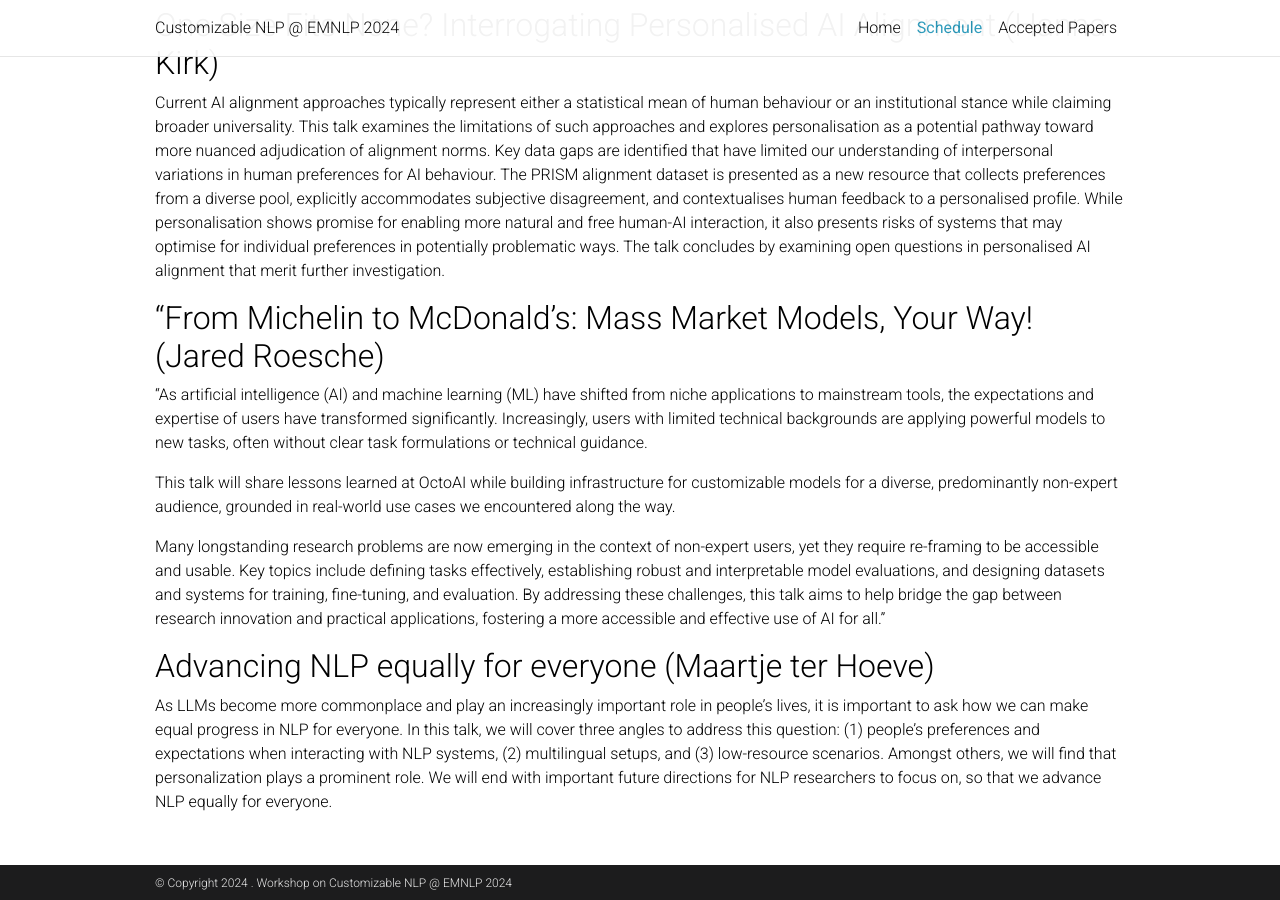
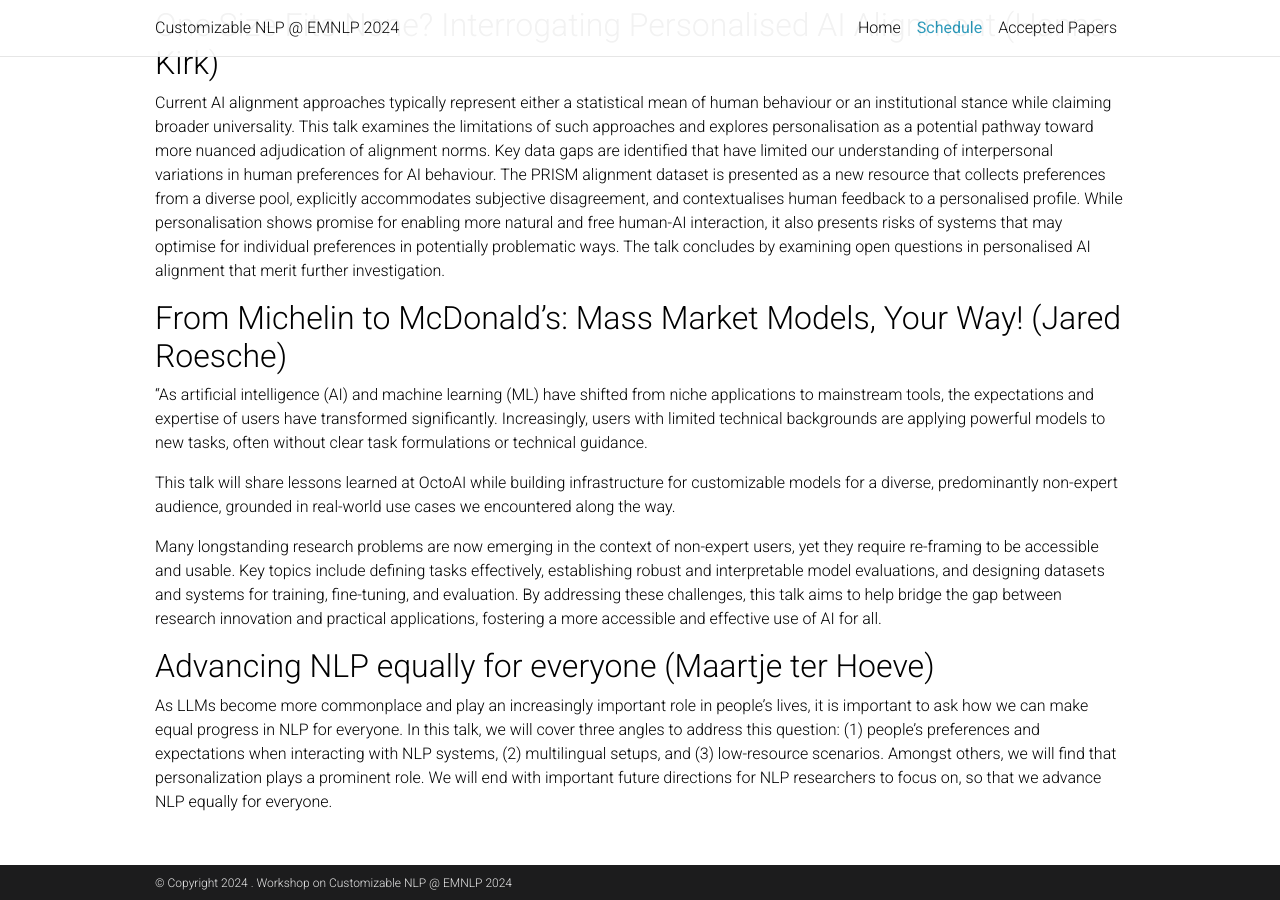
Before and after one commit to customnlp4u-24/customnlp4u-24.github.io, a Jekyll site: the page built from _pages/schedule.md, in a window 1280 px wide and 900 px high, scrolled down 1118 px. Built offline with Jekyll 4.4.1, drawn with Linux system fonts in a browser that asks for light colours; comment, search, counter and statistics services are not loaded; a style sheet for code colours, icons or effects is not loaded.

Commit message:
updated typo

```diff
--- a/_pages/schedule.md
+++ b/_pages/schedule.md
@@ -64,12 +64,12 @@ For large language models to work effectively in everyday social interactions, c
 ## One Size Fits None? Interrogating Personalised AI Alignment (Hanna Kirk)
 Current AI alignment approaches typically represent either a statistical mean of human behaviour or an institutional stance while claiming broader universality. This talk examines the limitations of such approaches and explores personalisation as a potential pathway toward more nuanced adjudication of alignment norms. Key data gaps are identified that have limited our understanding of interpersonal variations in human preferences for AI behaviour. The PRISM alignment dataset is presented as a new resource that collects preferences from a diverse pool, explicitly accommodates subjective disagreement, and contextualises human feedback to a personalised profile. While personalisation shows promise for enabling more natural and free human-AI interaction, it also presents risks of systems that may optimise for individual preferences in potentially problematic ways. The talk concludes by examining open questions in personalised AI alignment that merit further investigation.
 
-## "From Michelin to McDonald's: Mass Market Models, Your Way! (Jared Roesche)
+## From Michelin to McDonald's: Mass Market Models, Your Way! (Jared Roesche)
 "As artificial intelligence (AI) and machine learning (ML) have shifted from niche applications to mainstream tools, the expectations and expertise of users have transformed significantly. Increasingly, users with limited technical backgrounds are applying powerful models to new tasks, often without clear task formulations or technical guidance.
 
 This talk will share lessons learned at OctoAI while building  infrastructure for customizable models for a diverse, predominantly non-expert audience, grounded in real-world use cases we encountered along the way.
 
-Many longstanding research problems are now emerging in the context of non-expert users, yet they require re-framing to be accessible and usable. Key topics include defining tasks effectively, establishing robust and interpretable model evaluations, and designing datasets and systems for training, fine-tuning, and evaluation. By addressing these challenges, this talk aims to help bridge the gap between research innovation and practical applications, fostering a more accessible and effective use of AI for all."
+Many longstanding research problems are now emerging in the context of non-expert users, yet they require re-framing to be accessible and usable. Key topics include defining tasks effectively, establishing robust and interpretable model evaluations, and designing datasets and systems for training, fine-tuning, and evaluation. By addressing these challenges, this talk aims to help bridge the gap between research innovation and practical applications, fostering a more accessible and effective use of AI for all.
 
 ## Advancing NLP equally for everyone (Maartje ter Hoeve)
 As LLMs become more commonplace and play an increasingly important role in people’s lives, it is important to ask how we can make equal progress in NLP for everyone. In this talk, we will cover three angles to address this question: (1) people’s preferences and expectations when interacting with NLP systems, (2) multilingual setups, and (3) low-resource scenarios. Amongst others, we will find that personalization plays a prominent role. We will end with important future directions for NLP researchers to focus on, so that we advance NLP equally for everyone.
```
